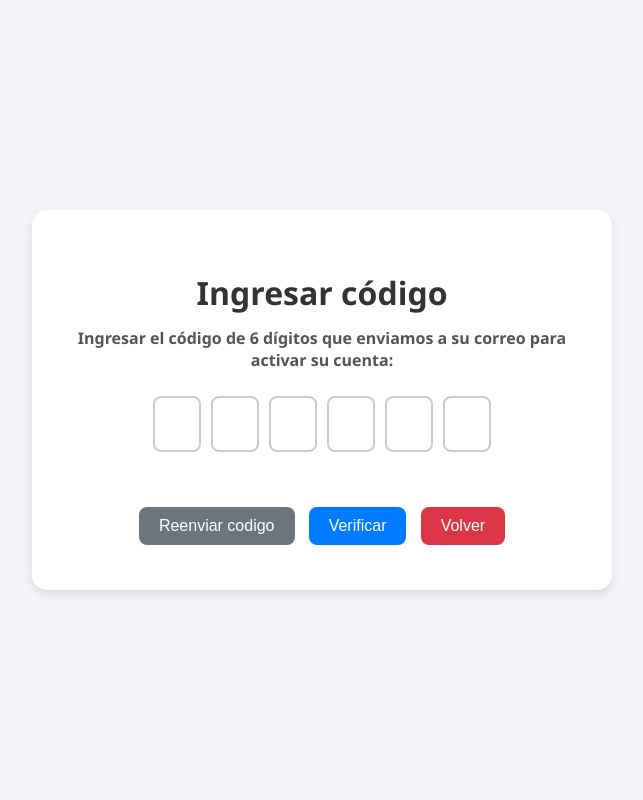
After one commit to WillReyess/Proyecto_redes_II, a PHP site: page /Proyecto_redes_II/views/verification.html in a window 1280 px wide. The commit adds this page. Shown: the whole page, without its empty margins (318-961 px from the left). Run offline with PHP 8.4, Linux system fonts and the light colour scheme.

Commit message:
se agrego la verificacion en dos pasos del log in

```diff
--- /dev/null
+++ b/public/css/verificacion.css
@@ -0,0 +1,76 @@
+body {
+    font-family: 'Segoe UI', Tahoma, Geneva, Verdana, sans-serif;
+    background: #f2f4f8;
+    display: flex;
+    justify-content: center;
+    align-items: center;
+    height: 100vh;
+    margin: 0;
+}
+
+.maincontainer {
+    background: white;
+    padding: 40px;
+    border-radius: 15px;
+    box-shadow: 0 4px 10px rgba(0, 0, 0, 0.1);
+    width: 90%;
+    max-width: 500px;
+    text-align: center;
+}
+
+h1 {
+    margin-bottom: 10px;
+    color: #333;
+}
+
+h2 {
+    font-size: 16px;
+    color: #555;
+    margin-bottom: 25px;
+}
+
+.codigo {
+    display: flex;
+    justify-content: center;
+    gap: 10px;
+    margin-bottom: 25px;
+}
+
+.codigo input {
+    width: 40px;
+    height: 50px;
+    text-align: center;
+    font-size: 24px;
+    border: 2px solid #ccc;
+    border-radius: 8px;
+    transition: border 0.3s;
+}
+
+.codigo input:focus {
+    border-color: #007bff;
+    outline: none;
+}
+
+button {
+    padding: 10px 20px;
+    margin: 5px;
+    border: none;
+    border-radius: 8px;
+    background-color: #007bff;
+    color: white;
+    font-size: 16px;
+    cursor: pointer;
+    transition: background 0.3s;
+}
+
+button#reenviar {
+    background-color: #6c757d;
+}
+
+button#volver {
+    background-color: #dc3545;
+}
+
+button:hover {
+    opacity: 0.9;
+}
--- a/public/css/wheelStyle.css
+++ b/public/css/wheelStyle.css
@@ -87,7 +87,7 @@ img {
 .derecha {
     position: absolute;
     right: 0;
-    height: 100%;
+    height: 75%;
     width: 15%;
     top: 0;
 }
@@ -95,7 +95,7 @@ img {
 .izquierda {
     position: absolute;
     left: 0;
-    height: 100%;
+    height: 75%;
     width: 15%;
     top: 0;
 
--- a/public/js/wheelScript.js
+++ b/public/js/wheelScript.js
@@ -69,7 +69,7 @@ const valueGenerator = (angleValue) => {
 
       //redirigir al usuario a la página de juego con el valor como parámetro
       setTimeout(() => {
-        window.location.href = `../game.html?puntos=${i.value}`;
+        window.location.href = `http://localhost/Proyecto_redes_II/game.html?puntos=${i.value}`;
       }, 3000);
       break;
     }
--- /dev/null
+++ b/views/verification.html
@@ -0,0 +1,29 @@
+<!DOCTYPE html>
+<html lang="es">
+<head>
+    <meta charset="UTF-8">
+    <meta name="viewport" content="width=device-width, initial-scale=1.0">
+    <title>Verificacion</title>
+    <link rel="stylesheet" href="../public/css/verificacion.css">
+</head>
+<body>
+    <div class="maincontainer">
+        <form action="" method="">
+            <h1>Ingresar código </h1>
+            <h2>Ingresar el código de 6 dígitos que enviamos a su correo para activar su cuenta:</h2>
+            <div class="codigo">
+                <input type="text" class="codigo" maxlength="1" required>
+                <input type="text" class="codigo" maxlength="1" required>
+                <input type="text" class="codigo" maxlength="1" required>
+                <input type="text" class="codigo" maxlength="1" required>
+                <input type="text" class="codigo" maxlength="1" required>
+                <input type="text" class="codigo" maxlength="1" required>
+            </div>
+            <button type="submit" id="reenviar">Reenviar codigo</button>
+            <button type="submit" id="verificar">Verificar</button>
+            <button type="submit" id="volver">Volver</button>
+        </form>
+    </div>
+
+</body>
+</html>
--- a/views/wheel.html
+++ b/views/wheel.html
@@ -27,11 +27,8 @@
 
     </div>
     <img src="../assets/imagen_derecha-removed.png" alt="derecha" class="derecha"/>
-    <!-- Chart JS -->
     <script src="https://cdnjs.cloudflare.com/ajax/libs/Chart.js/3.9.1/chart.min.js"></script>
-    <!-- Chart JS Plugin for displaying text over chart -->
     <script src="https://cdnjs.cloudflare.com/ajax/libs/chartjs-plugin-datalabels/2.1.0/chartjs-plugin-datalabels.min.js"></script>
-    <!-- Script -->
     <script src="../public/js/wheelScript.js"></script>
   </body>
 </html>
```
Also changed, not shown: controllers/authController.php (+4 -4 lines), public/js/script.js (deleted, +0 -68 lines), src/GameScene.js (+0 -18 lines), assets/imagen_derecha.jpg (deleted), assets/imagen_izquierda.jpg (deleted), assets/maze.png (deleted), 1 other file.
